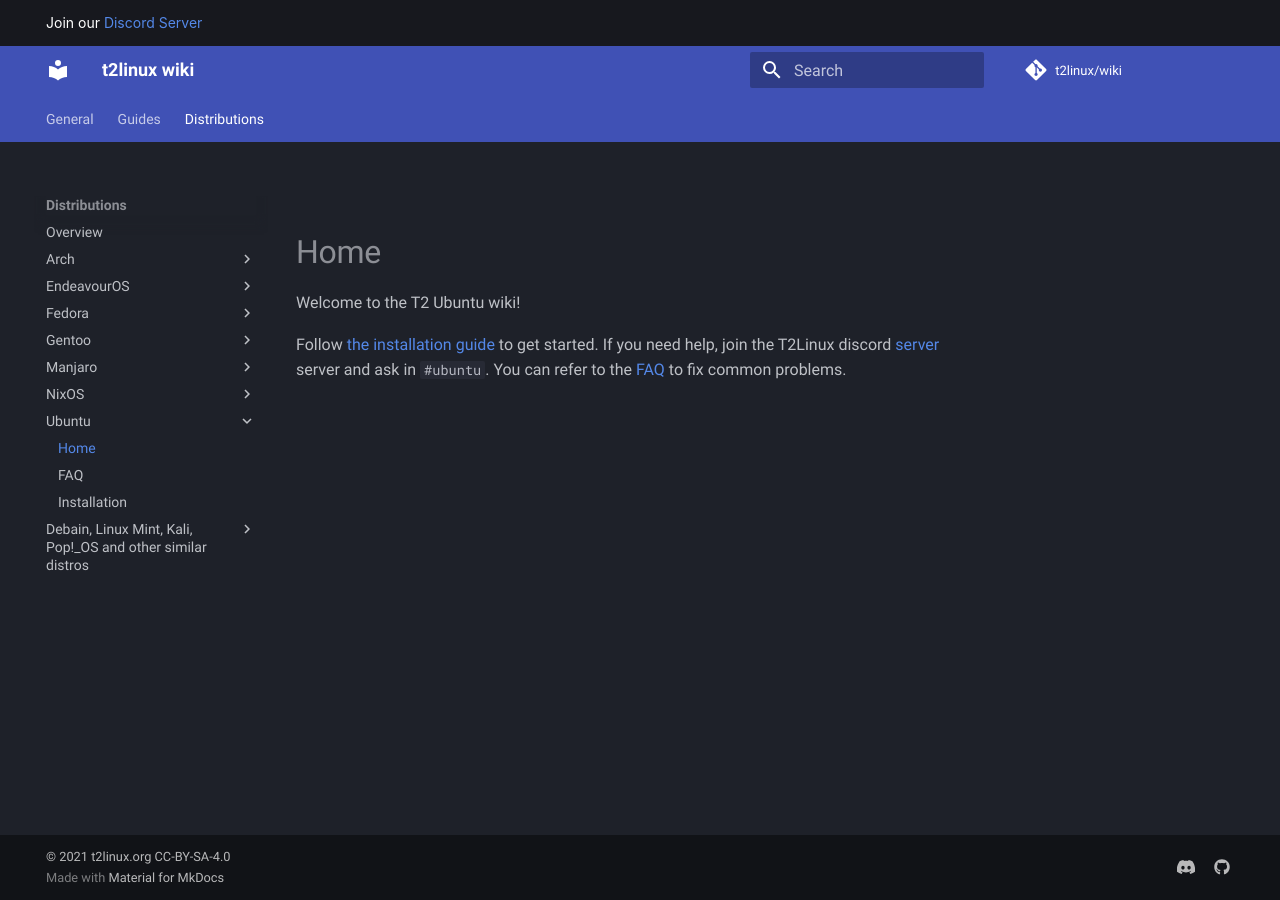
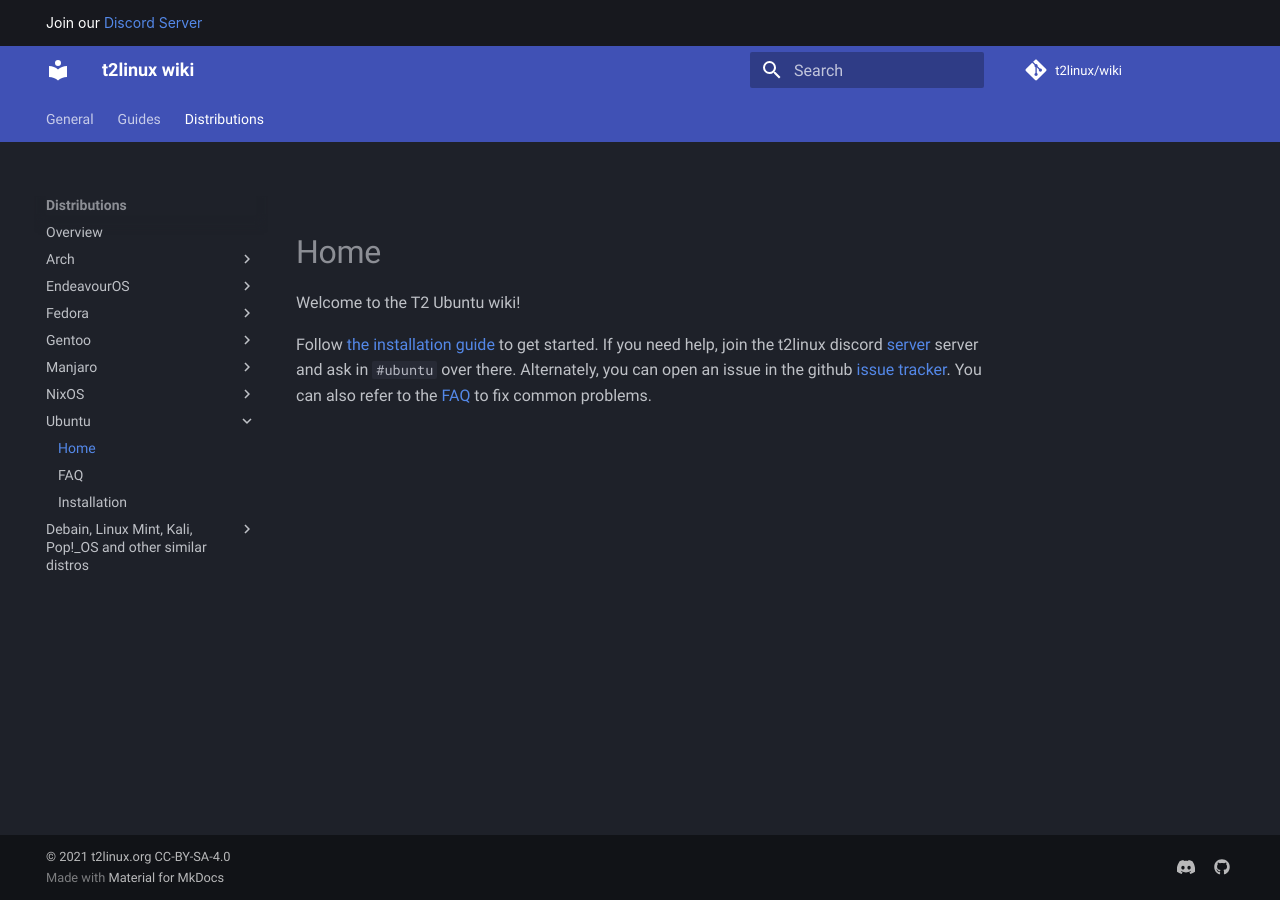
Before and after one commit to t2linux/wiki, an MkDocs documentation site: the page built from docs/distributions/ubuntu/home.md, in a window 1280 px wide. Built offline with MkDocs 1.6.1 and Material for MkDocs 9.7.7, drawn with Linux system fonts in a browser that asks for light colours; comment, search, counter and statistics services are not loaded.

Commit message:
Ubuntu: minor edits

```diff
--- a/docs/distributions/ubuntu/home.md
+++ b/docs/distributions/ubuntu/home.md
@@ -1,3 +1,3 @@
 Welcome to the T2 Ubuntu wiki!
 
-Follow [the installation guide](https://wiki.t2linux.org/distributions/ubuntu//installation/) to get started. If you need help, join the T2Linux discord [server](https://discord.com/invite/68MRhQu) server and ask in `#ubuntu`. You can refer to the [FAQ](https://wiki.t2linux.org/distributions/ubuntu/faq/) to fix common problems.
+Follow [the installation guide](https://wiki.t2linux.org/distributions/ubuntu//installation/) to get started. If you need help, join the t2linux discord [server](https://discord.com/invite/68MRhQu) server and ask in `#ubuntu` over there. Alternately, you can open an issue in the github [issue tracker](https://github.com/t2linux/wiki/issues). You can also refer to the [FAQ](https://wiki.t2linux.org/distributions/ubuntu/faq/) to fix common problems.
```
